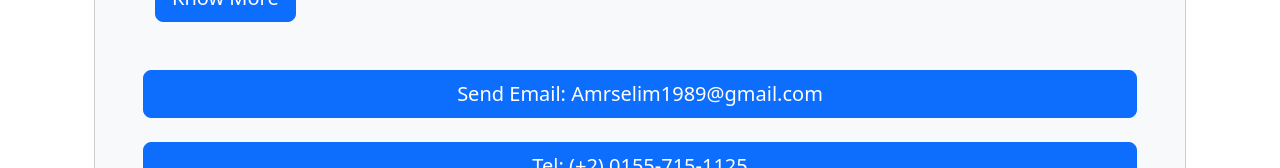
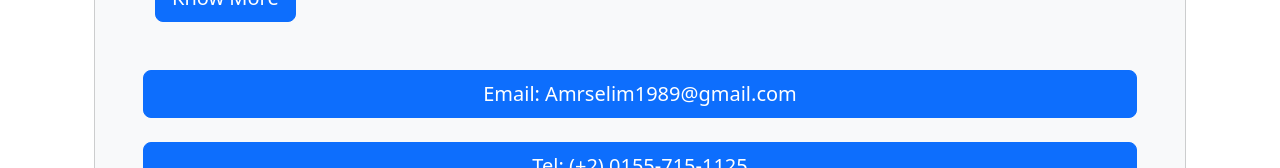
Before and after one commit to Amrselim-89/myresume, a plain HTML site: page contact.html in a window 1280 px wide. Shown: the part 793-961 px from the top of the page. Drawn offline with nearby package versions, Linux system fonts and the light colour scheme.

Commit message:
add contact me mail

```diff
--- a/contact.html
+++ b/contact.html
@@ -63,7 +63,7 @@
         I have delivered some outstanding Power BI reports which comprise of Digital Marketing Media, Sales, Hospital, Banking, Finance, and many more industries. You can find my sample reports on the featured section of LinkedIn.</p>
                             <a target="_blank" class="btn btn-primary btn-lg" href="https://www.linkedin.com/in/amrabdullah89/">Know More</a>
                         </div>
-                        <a target="_blank" class="btn btn-primary btn-lg" href="mailto:amrselim1989@gmail.com?subject=Send_from_website&body=I want to contact you!">Send Email: Amrselim1989@gmail.com</a><br>
+                        <a target="_blank" class="btn btn-primary btn-lg" href="mailto:amrselim1989@gmail.com?subject=Send_from_website&body=I want to contact you!">Email: Amrselim1989@gmail.com</a><br>
                         <button class="btn btn-primary btn-lg">Tel: (+2) 0155-715-1125</button>
 
                     </div>
```
